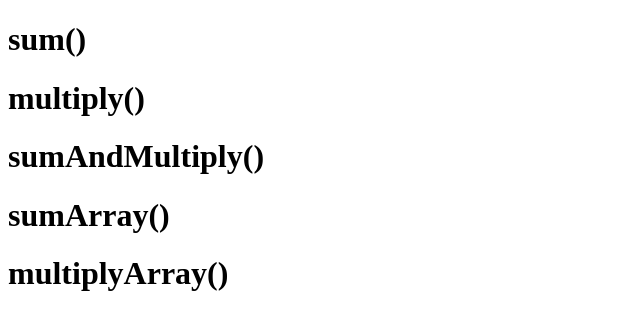
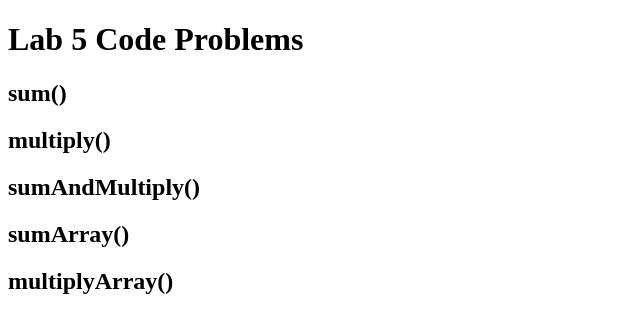
Before and after one commit to trevorjdobson/seattle-201n9, a plain HTML site: page class-05-images-color-text/lab/index.html in a window 1280 px wide. Shown: the whole page, without its empty margins (0-640 px from the left). Drawn offline with Linux system fonts and the light colour scheme.

Commit message:
updated/fixed errors

```diff
--- a/class-05-images-color-text/lab/app.js
+++ b/class-05-images-color-text/lab/app.js
@@ -1,44 +1,48 @@
 'use strict';
+
 /////////////////////////////////////
 /* Problem 1 (this is your demo that we'll solve in class)
-Write a function called sum() that takes in two numbers as arguments and then returns an array where the first element is the sum of those numbers, and the second element is a concatenated string that EXACTLY follows this example and uses the values that were input into the function:
+Write a function called sum() that takes in two numbers as arguments and then returns an array where the first element is the sum of those numbers, and the second element is a concatenated string that EXACTLY follows this example and concatenates a message using the arguments passed into the function:
 
 "The sum of 4 and 7 is 11."
 
-Test this function by hand in the console to get it working, and when you think it is finished, uncomment the call for the testSum() function below and check the console to see if the test passes.*/
+Test this function by hand in the console to get it working, and when you think it is finished, uncomment the call for the testSum() function below and check the console to see if the test passes.
 
-// Write your code here
+For TODO item, be sure to change it to say DONE when you have successfully completed the task*/
+
+// TODO: Write your code here
 function sum(a,b){ //eslint-disable-line
   var theSum = a + b;
   var message = 'The sum of ' + a + ' and ' + b + ' is ' + theSum + '.';
-  return[theSum, message];
-};
-// Here is the test for sum(); uncomment it to run it
-testSum(4, 7);
+  return [theSum, message];
+}
+
+// TODO: Here is the test for sum(); uncomment it to run it
+// testSum(4, 7);
 
 // Once you get the test passing, do an a-c-p cycle and synchronize the code between GitHub and your laptop. Don't forget to create a new branch for your work on the next question!
 
 /////////////////////////////////////
 /* Problem 2
-Write a function called multiply() that takes in two numbers as arguments and returns an array where the first element is the product of those numbers, and the second element is a string that EXACTLY follows this example and uses the values that were input into the function:
+Write a function called multiply() that takes in two numbers as arguments and returns an array where the first element is the product of those numbers, and the second element is a string that EXACTLY follows this example and concatenates a message using the arguments passed into the function:
 
 "The product of 5 and 9 is 45."
 
 Test this function by hand in the console to get it working, and when you think it is finished, uncomment the call for the testMultiply() function and see if the test passes.*/
 
-// Write your code here
+// TODO: Write your code here
 function multiply(a,b){ //eslint-disable-line
 
 }
 
-// Here is the test for multiply(); uncomment it to run it
-testMultiply(5,9);
+// TODO: Here is the test for multiply(); uncomment it to run it
+// testMultiply(5,9);
 
 // Once you get the test passing, do an a-c-p cycle and synchronize the code between GitHub and your laptop. Don't forget to create a new branch for your work on the next question!
 
 /////////////////////////////////////
 /* Problem 3
-Write a function called sumAndMultiply() that takes in three numbers as separate arguments and returns an array where the first element is the sum of those three numbers, the second element is the product of those three numbers,  and the third and fourth elements are strings that EXACTLY follow this example and use the values that were input into the function:
+Write a function called sumAndMultiply() that takes in three numbers as separate arguments and returns an array where the first element is the sum of those three numbers, the second element is the product of those three numbers,  and the third and fourth elements are strings that EXACTLY follow this example and concatenates messages using the arguments that were passed into the function:
 
 Third element: "4 and 7 and 5 sum to 16."
 Fourth element: "The product of 4 and 7 and 5 is 140."
@@ -47,19 +51,19 @@ IMPORTANT DETAIL: You may not use the arithmetic operators + and * in this funct
 
 Test this function by hand in the console to get it working, and when you think it is finished, uncomment the call for the testSumAndMultiply() function and see if the test passes.*/
 
-// Write your code here
+// TODO: Write your code here
 function sumAndMultiply(a,b,c){ //eslint-disable-line
 
 }
 
-// Here is the test for sumAndMultiply(); uncomment it to run it
+// TODO: Here is the test for sumAndMultiply(); uncomment it to run it
 // testSumAndMultiply(4,7,5);
 
 // Once you get the test passing, do an a-c-p cycle and synchronize the code between GitHub and your laptop. Don't forget to create a new branch for your work on the next question!
 
 /////////////////////////////////////
 /* Problem 4
-Write a function called sumArray() that takes in an array of numbers as its single argument and then returns an array where the first element is the sum of the numbers in the array, and the second element is a string that EXACTLY follows this example and uses the values that were input into the function:
+Write a function called sumArray() that takes in an array of numbers as its single argument and then returns an array where the first element is the sum of the numbers in the array, and the second element is a string that EXACTLY follows this example and concatenates a message using the arguments that were passed into the function:
 
 "2,3,4 was passed in as an array of numbers, and 9 is their sum."
 
@@ -67,22 +71,21 @@ IMPORTANT DETAIL: You may not use the arithmetic operator + in this function. To
 
 Test this function by hand in the console to get it working, and when you think it is finished, uncomment the call for the testSumArray() function and see if the test passes.*/
 
-// Write your code here
+// TODO: Write your code here
 var testArray = [2,3,4]; //eslint-disable-line
 
 function sumArray(testArray){ //eslint-disable-line
 
 }
 
-// Here is the test for sumArray(); uncomment it to run it
-
+// TODO: Here is the test for sumArray(); uncomment it to run it
 // testSumArray(testArray);
 
 // Once you get the test passing, do an a-c-p cycle and synchronize the code between GitHub and your laptop. Don't forget to create a new branch for your work on the next question!
 
 /////////////////////////////////////
 /* Problem 5
-Write a function called multiplyArray() that takes an array of numbers as its argument and returns an array whose first element is the product of those numbers, and the second element is a string that EXACTLY follows this example and uses the values that were input into the function:
+Write a function called multiplyArray() that takes an array of numbers as its argument and returns an array whose first element is the product of those numbers, and the second element is a string that EXACTLY follows this example and concatenates a message using the arguments that were passed into the function:
 
 "The numbers 2,3,4 have a product of 24."
 
--- a/class-05-images-color-text/lab/index.html
+++ b/class-05-images-color-text/lab/index.html
@@ -2,27 +2,27 @@
 <html>
 
   <head>
-    <title>5/13 lab by xxxx</title>
+    <title>Lab 5 Code Problems</title>
   </head>
 
   <body>
+    <h1>Lab 5 Code Problems</h1>
 
-    <h1>sum()</h1>
+    <h2>sum()</h2>
     <p id="sum"></p>
 
-    <h1>multiply()</h1>
+    <h2>multiply()</h2>
     <p></p>
 
-    <h1>sumAndMultiply()</h1>
+    <h2>sumAndMultiply()</h2>
     <p></p>
     <p></p>
 
-    <h1>sumArray()</h1>
+    <h2>sumArray()</h2>
     <p></p>
 
-    <h1>multiplyArray()</h1>
+    <h2>multiplyArray()</h2>
     <p></p>
-
 
     <script src="tests.js" type="text/javascript"></script>
     <script src="app.js" type="text/javascript"></script>
```
Also changed, not shown: 1 other file.
